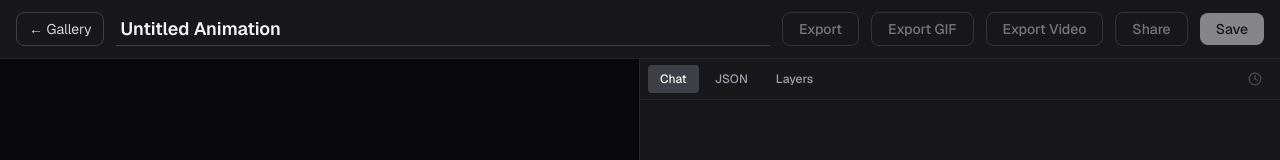
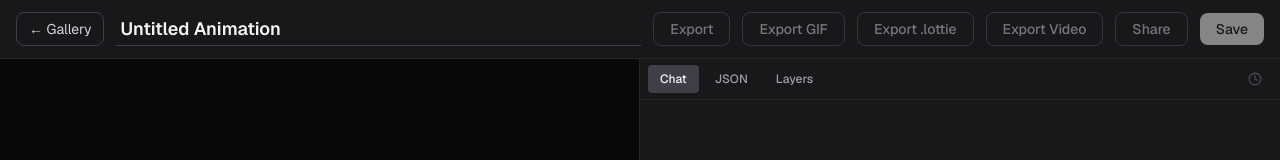
Before and after one commit to kagura-agent/lottie-studio, a Next.js app: page /editor/new in a window 1280 px wide. Shown: the top 160 px of the page. Built offline with nearby package versions, Linux system fonts and the light colour scheme.

Commit message:
feat: export animation as .lottie (dotlottie) format (#117)
- Add dotlottieExporter.ts with standard dotlottie zip structure
- Add Export .lottie button in desktop toolbar and mobile menu
- Uses JSZip to create zip with manifest.json + animations/animation.json

Closes #116

```diff
--- a/src/components/EditorLayout.tsx
+++ b/src/components/EditorLayout.tsx
@@ -237,6 +237,18 @@ export default function EditorPage({ id, initialName, initialData }: EditorPageP
     URL.revokeObjectURL(url);
   };
 
+  const handleExportDotLottie = async () => {
+    if (!animationData) return;
+    const { exportDotLottie } = await import("@/lib/dotlottieExporter");
+    const blob = await exportDotLottie(animationData, name || "animation");
+    const url = URL.createObjectURL(blob);
+    const a = document.createElement("a");
+    a.href = url;
+    a.download = (name || "animation") + ".lottie";
+    a.click();
+    URL.revokeObjectURL(url);
+  };
+
   const handleExportGif = async (e: MouseEvent) => {
     e.preventDefault();
     if (!animationData || gifExporting) return;
@@ -382,6 +394,13 @@ export default function EditorPage({ id, initialName, initialData }: EditorPageP
           {gifExporting ? `GIF ${Math.round(gifProgress * 100)}%` : "Export GIF"}
         </button>
         <button
+          onClick={handleExportDotLottie}
+          disabled={animationData === null}
+          className="hidden md:inline-flex px-4 py-1.5 rounded-lg border border-zinc-600 text-zinc-300 text-sm font-medium hover:border-zinc-400 hover:text-zinc-100 transition-colors disabled:opacity-50 disabled:cursor-not-allowed"
+        >
+          Export .lottie
+        </button>
+        <button
           onClick={handleExportVideo}
           disabled={animationData === null || videoExporting}
           className="hidden md:inline-flex px-4 py-1.5 rounded-lg border border-zinc-600 text-zinc-300 text-sm font-medium hover:border-zinc-400 hover:text-zinc-100 transition-colors disabled:opacity-50 disabled:cursor-not-allowed"
@@ -436,6 +455,13 @@ export default function EditorPage({ id, initialName, initialData }: EditorPageP
                 className="w-full px-4 py-2.5 text-left text-sm text-zinc-200 hover:bg-zinc-700 disabled:opacity-50 disabled:cursor-not-allowed"
               >
                 {gifExporting ? `Export GIF (${Math.round(gifProgress * 100)}%)` : "Export GIF"}
+              </button>
+              <button
+                onClick={() => { handleExportDotLottie(); setMobileMenuOpen(false); }}
+                disabled={animationData === null}
+                className="w-full px-4 py-2.5 text-left text-sm text-zinc-200 hover:bg-zinc-700 disabled:opacity-50 disabled:cursor-not-allowed"
+              >
+                Export .lottie
               </button>
               <button
                 onClick={(e) => { handleExportVideo(e as unknown as MouseEvent); setMobileMenuOpen(false); }}
--- /dev/null
+++ b/src/lib/dotlottieExporter.ts
@@ -0,0 +1,15 @@
+import JSZip from "jszip";
+
+export async function exportDotLottie(animationData: object, name: string): Promise<Blob> {
+  const zip = new JSZip();
+
+  zip.file("manifest.json", JSON.stringify({
+    generator: "Lottie Studio",
+    version: 1,
+    animations: [{ id: "animation", speed: 1, loop: true }],
+  }));
+
+  zip.file("animations/animation.json", JSON.stringify(animationData, null, 2));
+
+  return zip.generateAsync({ type: "blob" });
+}
```
